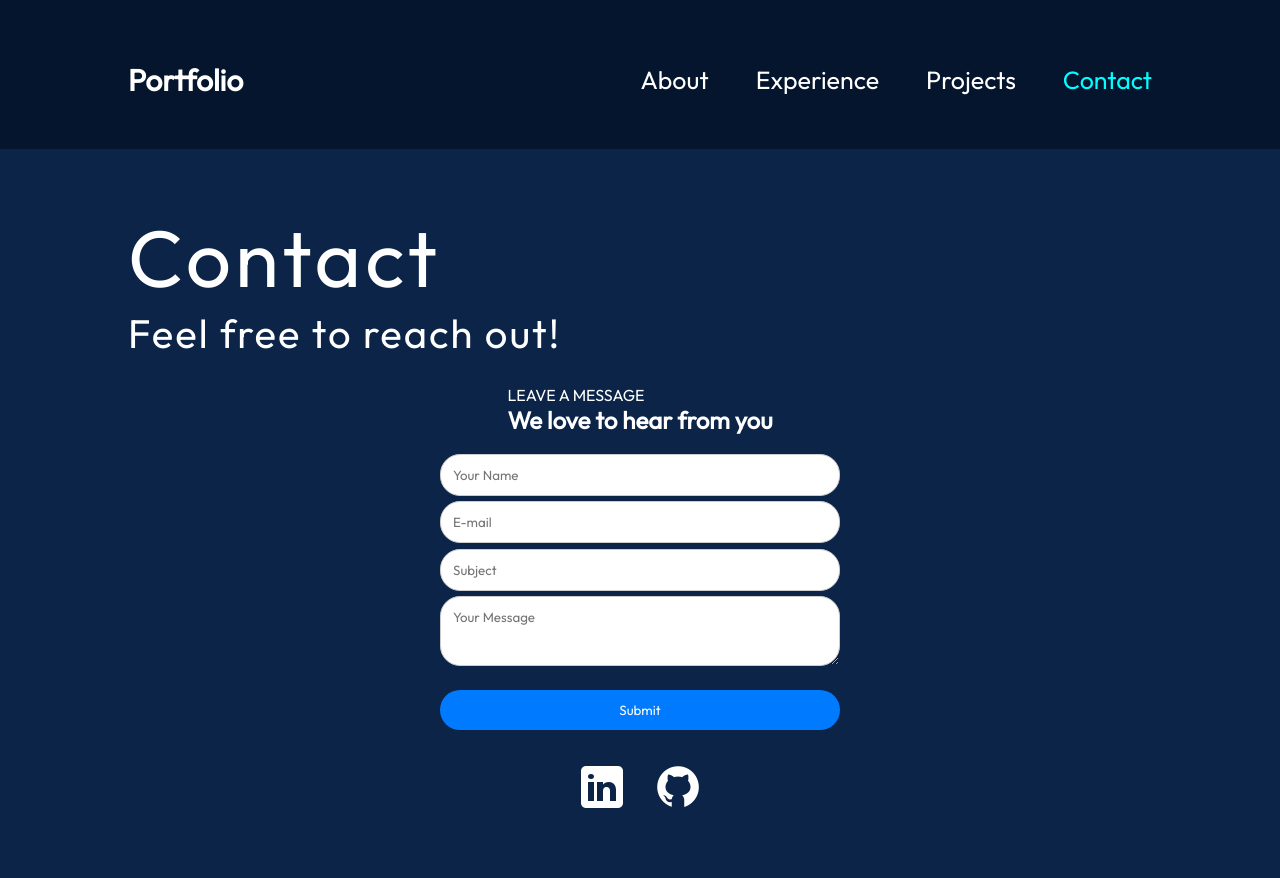
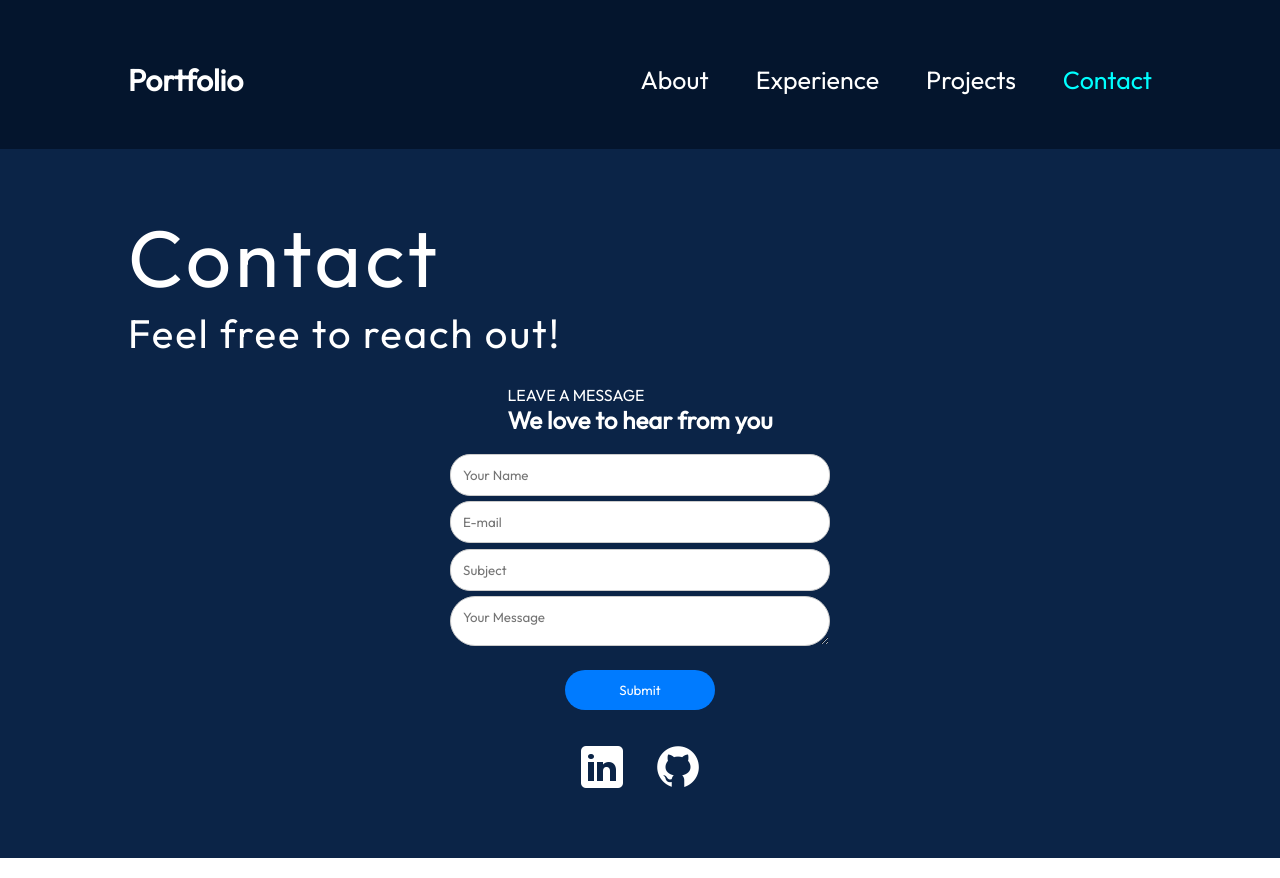
Before and after one commit to Vaibhav091102/Portfolio, a React (Vite) app: page /contact in a window 1280 px wide. Built offline with nearby package versions, Linux system fonts and the light colour scheme.

Commit message:
add hover effect

```diff
--- a/src/components/Contact/Contact.module.css
+++ b/src/components/Contact/Contact.module.css
@@ -23,24 +23,24 @@
   font-weight: 400;
   letter-spacing: 2px;
 }
-.text1 {
-  margin: 15px 0;
-  align-items: center;
-  justify-content: center;
-}
 
 .form {
   margin: 10px;
   display: flex;
   flex-direction: column;
-  justify-content: center;
+
   align-items: center;
   gap: 0.1rem;
 }
 
+.text1 {
+  margin: 15px 0;
+  justify-content: center;
+  align-items: center;
+}
 input,
 textarea {
-  width: 400px;
+  width: 380px;
   margin: 2px;
   padding: 0.75rem;
   border: 1px solid #ccc;
@@ -49,13 +49,14 @@ textarea {
 }
 
 textarea {
-  height: 70px;
+  border-radius: 30px;
+  height: 50px;
 }
 
 .button {
   margin-top: 20px;
   margin-bottom: 20px;
-  width: 400px;
+  width: 150px;
   padding: 0.75rem;
   border: none;
   border-radius: 50px;
@@ -64,7 +65,12 @@ textarea {
   cursor: pointer;
 }
 .button:hover {
+  background: #3064f3;
+  transform: scale(1.05);
+}
+.button:active {
   background: #0044ff;
+  transform: scale(1.05);
 }
 
 .links {
--- a/src/components/Hero/Hero.module.css
+++ b/src/components/Hero/Hero.module.css
@@ -42,7 +42,7 @@
 
 .contactBtn {
   text-decoration: none;
-  background-color: rgb(8, 172, 163);
+  background-color: rgb(16, 146, 140);
   color: var(--color-text);
   border-radius: 100px;
   font-size: 25px;
@@ -51,7 +51,11 @@
   box-shadow: 0 0 4px 0 rgba(0, 0, 0, 0.25);
 }
 .contactBtn:hover {
-  background: rgb(2, 184, 230);
+  background: rgb(3, 165, 206);
+}
+.contactBtn:active {
+  background: rgb(3, 205, 255);
+  transform: scale(1.05);
 }
 .heroImg {
   width: 50%;
--- a/src/components/Navbar/Navbar.module.css
+++ b/src/components/Navbar/Navbar.module.css
@@ -21,6 +21,7 @@
 }
 .title.active {
   color: aqua;
+  transform: scale(1.05);
 }
 .menuBtn {
   display: none;
--- a/src/components/Projects/ProjectCard.module.css
+++ b/src/components/Projects/ProjectCard.module.css
@@ -61,3 +61,10 @@
   background: var(--color-primary);
   padding: 1px 22px;
 }
+.link:hover {
+  background: rgb(48, 89, 179);
+}
+.link:active {
+  background: rgb(41, 100, 228);
+  /* transform: scale(1.05); */
+}
```
